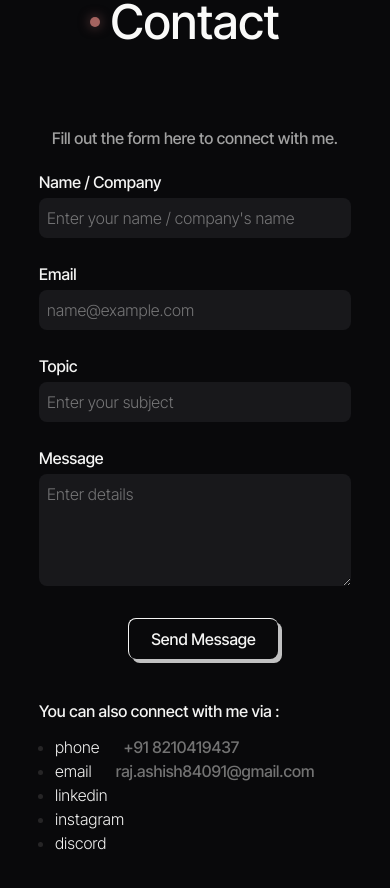
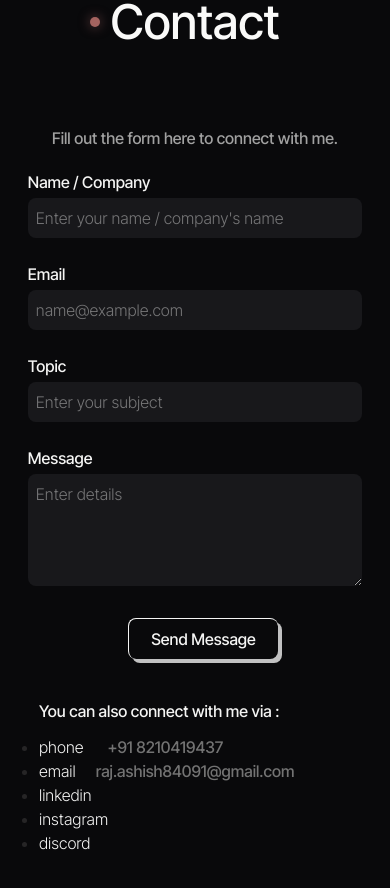
Before and after one commit to ashishraj-dev/personal-portfolio-v2, a React (Vite) app: page / in a window 390 px wide. Shown: the part 4060-4948 px from the top of the page. Built offline with nearby package versions, Linux system fonts and the light colour scheme; a web font is replaced by a local one.

Commit message:
fixed contact responsiveness

```diff
--- a/src/components/Contact.jsx
+++ b/src/components/Contact.jsx
@@ -67,14 +67,14 @@ const Contact = () => {
 
       <div className="contact-container w-full flex max-lg:flex-col">
         <div className="form-wrapper w-full flex items-center justify-center flex-col max-lg:mb-10">
-          <div className="text-center font-medium text-neutral-400 mb-5">
+          <div className="text-center font-medium text-neutral-400 mb-5 w-full px-4">
             <p>Fill out the form here to connect with me.</p>
           </div>
 
           <form
             ref={form}
             onSubmit={sendEmail}
-            className="text-neutral-300 w-2/3 max-lg:w-4/5 flex flex-col gap-6"
+            className="text-neutral-300 w-2/3 max-md:w-5/6 max-lg:w-4/5 max-sm:w-6/7 flex flex-col gap-6"
           >
             <div className="flex flex-col">
               <label htmlFor="name" className="mb-1 font-medium text-stone-100">
@@ -153,13 +153,13 @@ const Contact = () => {
           </form>
         </div>
 
-        <div className="other-contacts w-1/2 flex flex-col max-lg:justify-center max-lg:w-full max-lg:items-center">
+        <div className="other-contacts w-1/2 flex flex-col max-lg:w-full max-lg:items-center">
           <div className="other-contacts-wrapper max-lg:w-4/5">
             <div className="text-md font-medium text-stone-100 mb-3">
               <p>You can also connect with me via :</p>
             </div>
             <div className="list-wrapper">
-              <ul className="text-stone-100 w-6/7 max-sm:w-full flex flex-col pl-4">
+              <ul className="text-stone-100 w-6/7 max-sm:w-full flex flex-col ">
                 <li className="list-disc">
                   <span>phone</span>{' '}
                   <a
@@ -183,7 +183,7 @@ const Contact = () => {
                         <MdArrowOutward />
                       </span>
                     </a>
-                    <span className="ml-6.5 max-sm:ml-2 font-medium text-neutral-500">
+                    <span className="ml-6.5 max-sm:ml-1 font-medium text-neutral-500">
                       raj.ashish84091@gmail.com
                     </span>
                   </div>{' '}
```
